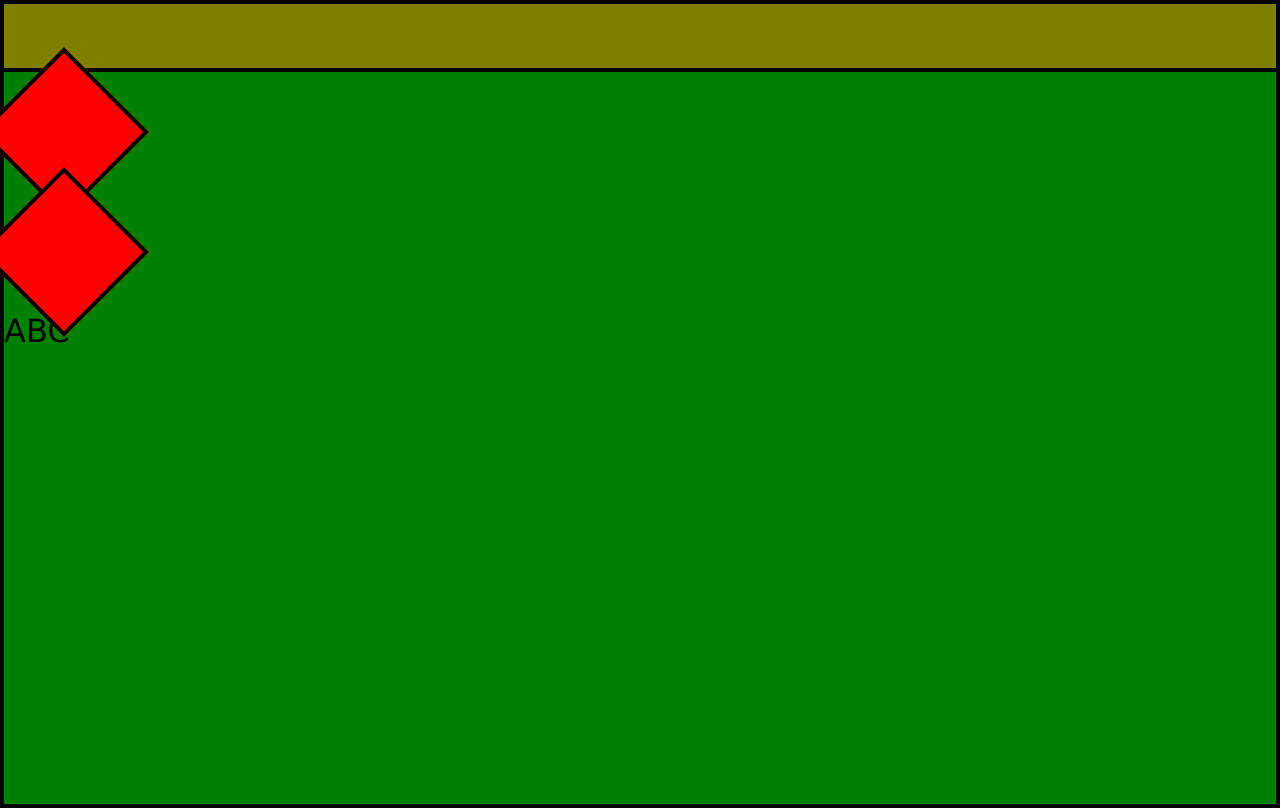
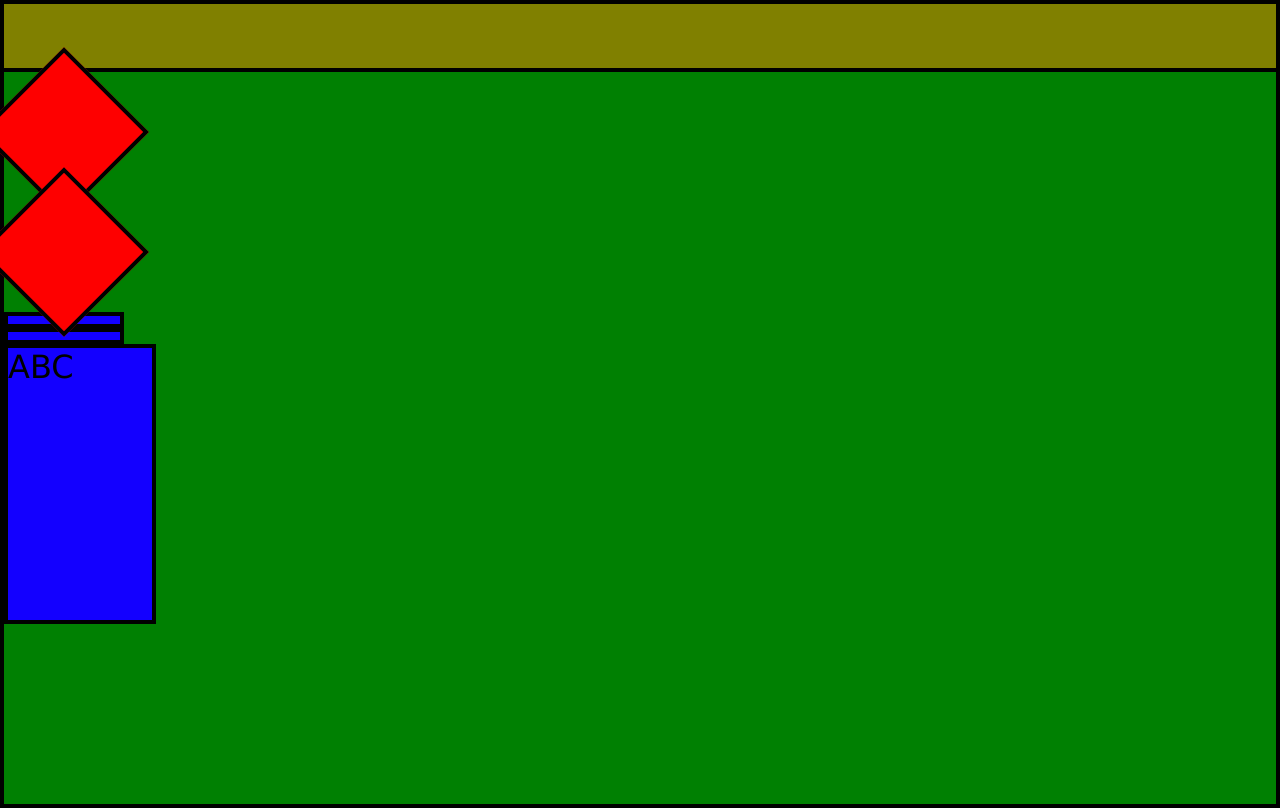
Before and after one commit to marshalek37/Optimo_TT, a plain HTML site: page index.html in a window 1280 px wide. Drawn offline with Linux system fonts and the light colour scheme.

Commit message:
Rectangles added

```diff
--- a/style.css
+++ b/style.css
@@ -26,3 +26,17 @@ header {
 
 .square--1 {
 }
+
+.rectangle {
+  background: rgb(19, 0, 255);
+  border: 0.5vh solid rgb(0, 0, 0);
+  height: 1vh;
+  width: 14vh;
+}
+
+.rectangle--big {
+  background: rgb(19, 0, 255);
+  border: 0.5vh solid rgb(0, 0, 0);
+  height: 34vh;
+  width: 18vh;
+}
```
